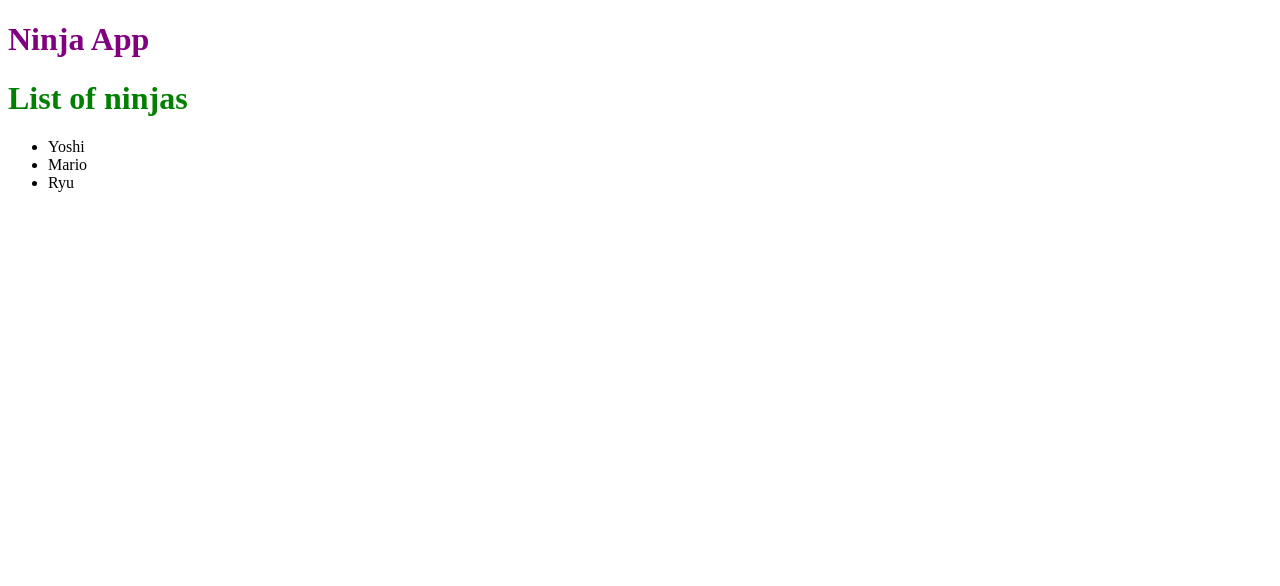
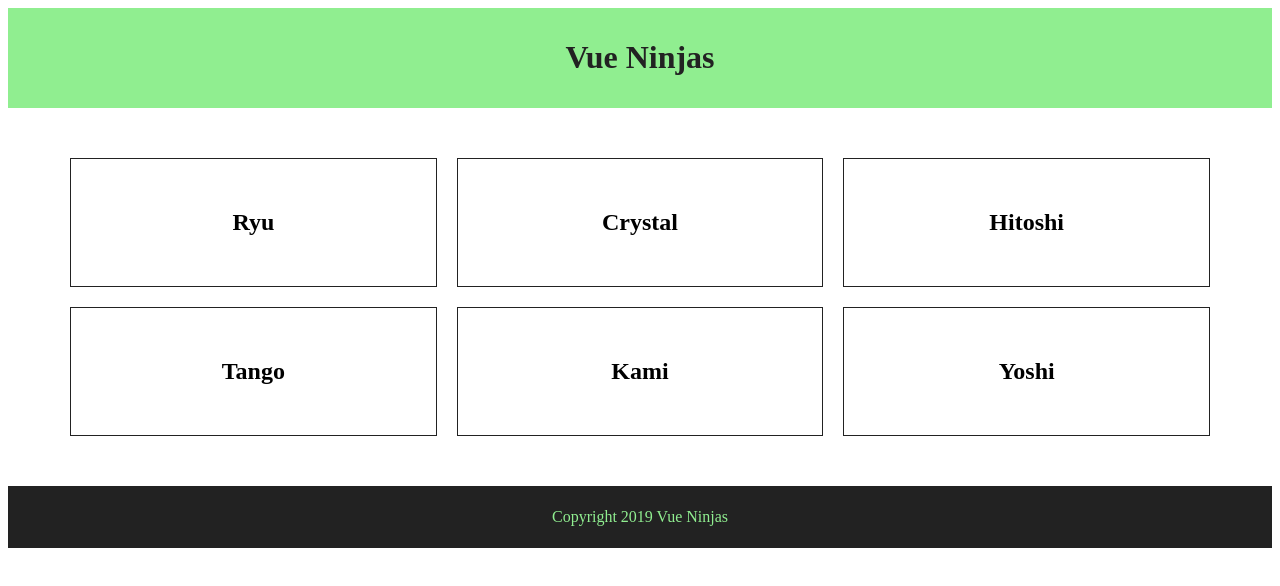
Before and after one commit to wbluke/Vue.js_Ninja, a Vue app in the folder vuejs-playlist/: page / in a window 1280 px wide. Shown: the top 586 px of the page. Built offline with nearby package versions, Linux system fonts and the light colour scheme.

Commit message:
[Tutorial] 21. Components Examples

```diff
--- a/vuejs-playlist/src/App.vue
+++ b/vuejs-playlist/src/App.vue
@@ -1,27 +1,27 @@
 <template>
   <div>
-    <h1>{{ title }}</h1>
-    <ninjas></ninjas>
+    <app-header/>
+    <app-ninjas/>
+    <app-footer/>
   </div>
 </template>
 
 <script>
+import Header from "./components/Header.vue";
+import Footer from "./components/Footer.vue";
 import Ninjas from "./components/Ninjas.vue";
 
 export default {
   components: {
-    ninjas: Ninjas
+    'app-header': Header,
+    'app-footer': Footer,
+    'app-ninjas': Ninjas
   },
   data() {
-    return {
-      title: "Ninja App"
-    };
+    return {};
   }
 };
 </script>
 
 <style scoped>
-h1 {
-  color: purple;
-}
 </style>
--- /dev/null
+++ b/vuejs-playlist/src/components/Footer.vue
@@ -0,0 +1,26 @@
+<template>
+  <footer>
+    <p>{{ copyright }}</p>
+  </footer>
+</template>
+
+<script>
+export default {
+  data() {
+    return {
+      copyright: 'Copyright 2019 Vue Ninjas'
+    };
+  }
+};
+</script>
+
+<style scoped>
+footer {
+  background: #222;
+  padding: 6px;
+}
+p {
+  color: lightgreen;
+  text-align: center;
+}
+</style>
--- /dev/null
+++ b/vuejs-playlist/src/components/Header.vue
@@ -0,0 +1,26 @@
+<template>
+  <header>
+    <h1>{{ title }}</h1>
+  </header>
+</template>
+
+<script>
+export default {
+  data() {
+    return {
+      title: "Vue Ninjas"
+    };
+  }
+};
+</script>
+
+<style scoped>
+header {
+  background: lightgreen;
+  padding: 10px;
+}
+h1 {
+  color: #222;
+  text-align: center;
+}
+</style>
--- a/vuejs-playlist/src/components/Ninjas.vue
+++ b/vuejs-playlist/src/components/Ninjas.vue
@@ -1,8 +1,10 @@
 <template>
-  <div>
-    <h1>List of ninjas</h1>
+  <div id="ninjas">
     <ul>
-      <li v-for="ninja in ninjas">{{ ninja }}</li>
+      <li v-for="ninja in ninjas" v-bind:key="ninja.name" v-on:click="ninja.show = !ninja.show">
+        <h2>{{ ninja.name }}</h2>
+        <h3 v-show="ninja.show">{{ ninja.speciality }}</h3>
+      </li>
     </ul>
   </div>
 </template>
@@ -11,14 +13,39 @@
 export default {
   data() {
     return {
-      ninjas: ["Yoshi", "Mario", "Ryu"]
+      ninjas: [
+        { name: "Ryu", speciality: "Vue Components", show: false },
+        { name: "Crystal", speciality: "HTML Wizardry", show: false },
+        { name: "Hitoshi", speciality: "Click Events", show: false },
+        { name: "Tango", speciality: "Conditionals", show: false },
+        { name: "Kami", speciality: "Webpack", show: false },
+        { name: "Yoshi", speciality: "Data Diggin", show: false }
+      ]
     };
   }
 };
 </script>
 
 <style scoped>
-h1 {
-  color: green;
+#ninjas {
+  width: 100%;
+  max-width: 1200px;
+  margin: 40px auto;
+  padding: 0 20px;
+  box-sizing: border-box;
+}
+ul {
+  display: flex;
+  flex-wrap: wrap;
+  list-style-type: none;
+  padding: 0;
+}
+li {
+  flex-grow: 1;
+  flex-basis: 300px;
+  text-align: center;
+  padding: 30px;
+  border: 1px solid #222;
+  margin: 10px;
 }
 </style>
```
